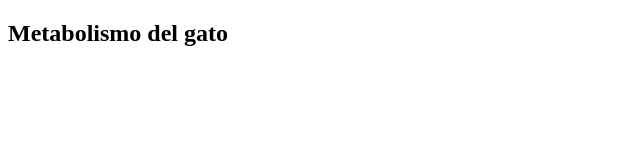
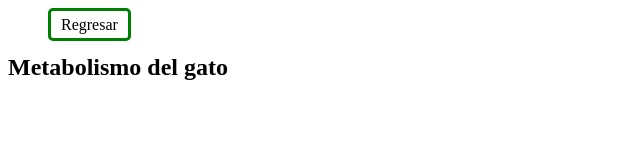
Before and after one commit to YamPedraza/Sitio, a plain HTML site: page Gatos4.html in a window 1280 px wide. Shown: the whole page, without its empty margins (0-640 px from the left). Drawn offline with Linux system fonts and the light colour scheme.

Commit message:
agregar estilos al link regresar

```diff
--- a/Gatos4.html
+++ b/Gatos4.html
@@ -4,8 +4,16 @@
     <meta charset="UTF-8">
     <meta name="viewport" content="width=device-width, initial-scale=1.0">
     <title>Gatos</title>
+    <link rel="stylesheet" href="estilos.css">
 </head>
 <body>
+    <header>
+        <nav>
+            <ul>
+                <li><a href="index.html">Regresar</a></li>
+            </ul>
+        </nav>
+    </header>
     <h2>Metabolismo del gato</h2>
 </body>
 </html>
```
